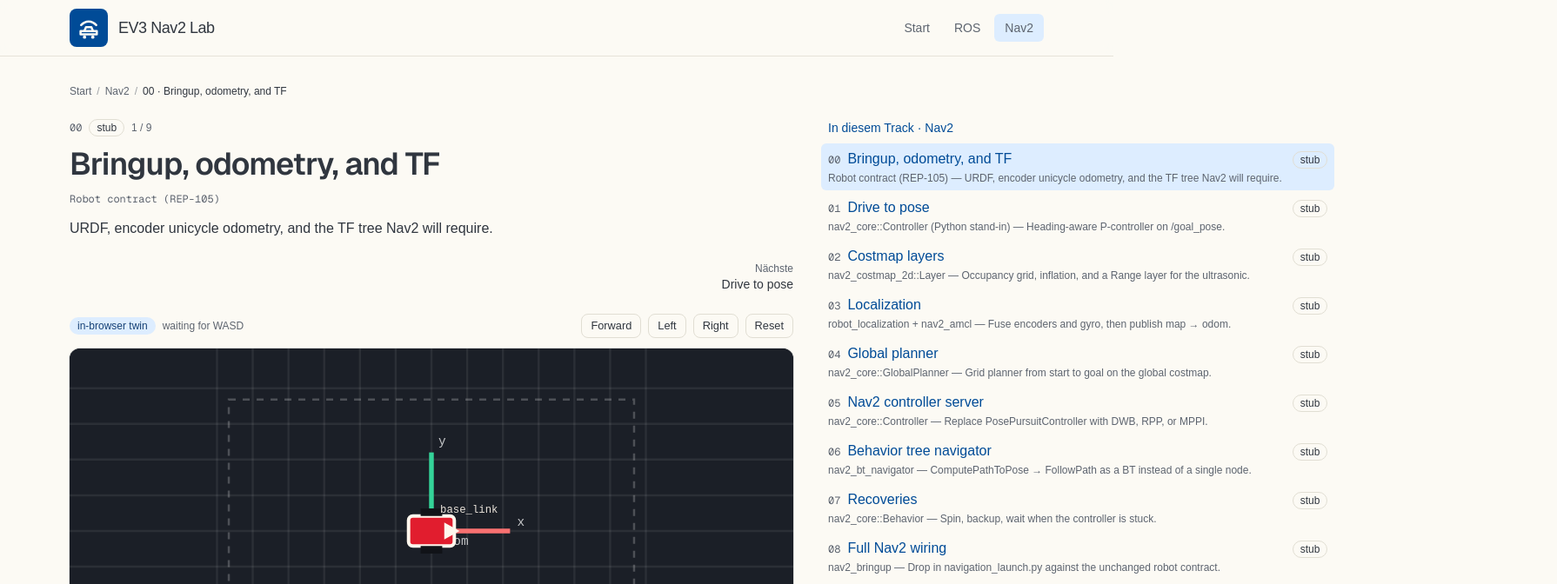
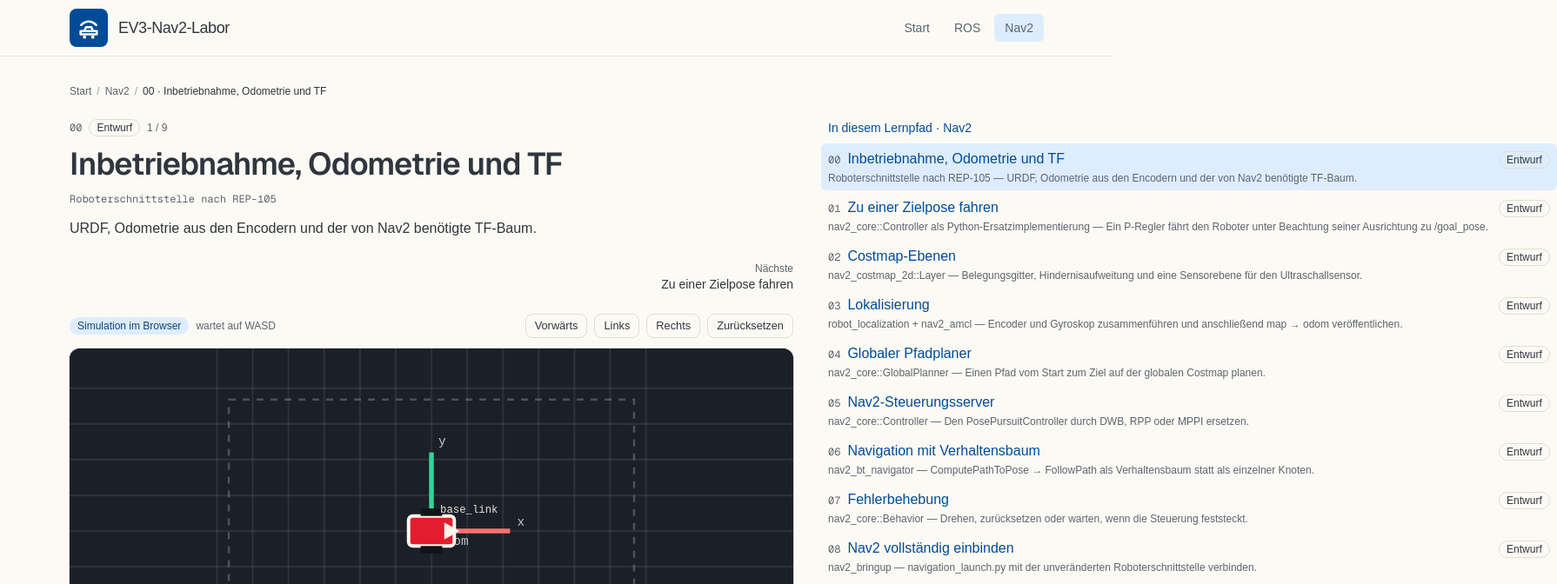
Before and after one commit to GreKnoche/RosTutorialOnPiBrick, a Next.js app in the folder web-frontend/: page /nav2/00 in a window 1280 px wide. Shown: the top 672 px of the page at 87% size, 1790 px wide, since content can reach past the window. Built offline with nearby package versions, Linux system fonts and the light colour scheme.

Commit message:
sprachliche anpssungen

```diff
--- a/web-frontend/app/layout.tsx
+++ b/web-frontend/app/layout.tsx
@@ -14,15 +14,15 @@ const geistMono = Geist_Mono({
 });
 
 export const metadata: Metadata = {
-  title: "EV3 Nav2 Lab",
+  title: "EV3-Nav2-Labor",
   description:
-    "Interactive Nav2 tutorial: ROS 2 on a companion PC, BrickPi3 agent on a Raspberry Pi.",
+    "Interaktiver Nav2-Lernpfad: ROS 2 auf einem Begleitrechner und BrickPi3 auf einem Raspberry Pi.",
 };
 
 export default function RootLayout({ children }: LayoutProps<"/">) {
   return (
     <html
-      lang="en"
+      lang="de"
       className={`${geistSans.variable} ${geistMono.variable} h-full antialiased`}
     >
       <body className="flex min-h-full flex-col bg-background text-foreground">
--- a/web-frontend/app/nav2/page.tsx
+++ b/web-frontend/app/nav2/page.tsx
@@ -1,5 +1,5 @@
 import { TrackLessons } from "@/components/track-lessons";
 
 export default function Nav2Page() {
-  return <TrackLessons trackId="nav2" kicker="Nav2 Tutorial · lessons 00–08" showSurface />;
+  return <TrackLessons trackId="nav2" kicker="Nav2-Lernpfad · Lektionen 00–08" showSurface />;
 }
--- a/web-frontend/app/page.tsx
+++ b/web-frontend/app/page.tsx
@@ -4,9 +4,11 @@ import { LessonIndex } from "@/components/lesson-index";
 import { curriculumOutline, trackHref } from "@/lib/curriculum";
 
 function availabilityLabel(ready: number, total: number) {
-  if (ready === 0) return `${total} placeholders`;
-  const stubs = total - ready;
-  return stubs > 0 ? `${ready} ready · ${stubs} placeholders` : `${ready} ready`;
+  if (ready === 0) return `${total} Lektionen in Arbeit`;
+  const drafts = total - ready;
+  return drafts > 0
+    ? `${ready} verfügbar · ${drafts} in Arbeit`
+    : `${ready} verfügbar`;
 }
 
 export default function HomePage() {
@@ -19,7 +21,7 @@ export default function HomePage() {
           ROS 2 Jazzy · BrickPi3 · Gazebo
         </p>
         <h1 className="max-w-3xl text-3xl font-semibold tracking-tight text-heading sm:text-4xl">
-          Tutorials
+          Lernpfade
         </h1>
       </section>
 
--- a/web-frontend/components/lesson-index.tsx
+++ b/web-frontend/components/lesson-index.tsx
@@ -1,6 +1,10 @@
 import Link from "next/link";
 import { Badge } from "@/components/ui/badge";
 import { lessonHref, type Lesson } from "@/lib/curriculum";
+
+function statusLabel(status: Lesson["status"]) {
+  return status === "ready" ? "verfügbar" : "Entwurf";
+}
 
 export function LessonIndex({
   lessons,
@@ -36,7 +40,7 @@ export function LessonIndex({
                 <span className="mt-0.5 block truncate text-xs text-muted-foreground">{detail}</span>
               </span>
               <Badge variant={lesson.status === "ready" ? "default" : "outline"}>
-                {lesson.status}
+                {statusLabel(lesson.status)}
               </Badge>
             </Link>
           </li>
--- a/web-frontend/components/lesson-placeholder.tsx
+++ b/web-frontend/components/lesson-placeholder.tsx
@@ -46,7 +46,7 @@ export function LessonPlaceholder({ lesson }: { lesson: Lesson }) {
             <div className="flex items-center gap-2">
               <span className="font-mono text-xs text-muted-foreground">{lesson.id}</span>
               <Badge variant={lesson.status === "ready" ? "default" : "outline"}>
-                {lesson.status}
+                {lesson.status === "ready" ? "verfügbar" : "Entwurf"}
               </Badge>
               {index >= 0 && (
                 <span className="text-xs text-muted-foreground">
@@ -72,7 +72,7 @@ export function LessonPlaceholder({ lesson }: { lesson: Lesson }) {
         </div>
         <aside className="flex flex-col gap-2">
           <h2 className="px-2 text-sm font-medium text-heading">
-            In diesem Track{track ? ` · ${track.title}` : ""}
+            In diesem Lernpfad{track ? ` · ${track.title}` : ""}
           </h2>
           <LessonIndex
             lessons={lessons}
--- a/web-frontend/components/robot-lab.tsx
+++ b/web-frontend/components/robot-lab.tsx
@@ -33,7 +33,7 @@ export function RobotLab({ lab, lessonId }: Props) {
   const frameRef = useRef<HTMLDivElement>(null);
   const twinRef = useRef(new Ev3Twin());
   const keysRef = useRef(new Set<string>());
-  const [status, setStatus] = useState("starting");
+  const [status, setStatus] = useState("wird gestartet");
   const [snapshot, setSnapshot] = useState<Snapshot>({
     pose: { x: 0, y: 0, theta: 0 },
     cmd: { linear: 0, angular: 0 },
@@ -56,7 +56,7 @@ export function RobotLab({ lab, lessonId }: Props) {
         draw(canvasRef.current, frameRef.current, twin, lab);
       } catch (err) {
         console.error(err);
-        setStatus("sim error");
+        setStatus("Simulationsfehler");
         return;
       }
       setSnapshot({
@@ -66,12 +66,12 @@ export function RobotLab({ lab, lessonId }: Props) {
         goal: twin.goal ? { ...twin.goal } : null,
       });
       if (mode === "goal") {
-        setStatus(twin.reached ? "goal reached" : twin.goal ? "tracking" : "awaiting /goal_pose");
+        setStatus(twin.reached ? "Ziel erreicht" : twin.goal ? "fährt zum Ziel" : "wartet auf /goal_pose");
       } else if (mode === "teleop") {
         const moving = Math.abs(twin.cmd.linear) + Math.abs(twin.cmd.angular) > 1e-3;
-        setStatus(moving ? "teleop" : "waiting for WASD");
+        setStatus(moving ? "manuelle Steuerung" : "wartet auf WASD");
       } else {
-        setStatus("stub — robot contract only");
+        setStatus("Entwurf — nur Roboterschnittstelle");
       }
     };
     step();
@@ -120,7 +120,7 @@ export function RobotLab({ lab, lessonId }: Props) {
     <div className="flex flex-col gap-3">
       <div className="flex flex-wrap items-center justify-between gap-2">
         <div className="flex items-center gap-2">
-          <Badge variant="secondary">in-browser twin</Badge>
+          <Badge variant="secondary">Simulation im Browser</Badge>
           <span className="text-xs text-muted-foreground">{status}</span>
         </div>
         <div className="flex flex-wrap gap-2">
@@ -137,7 +137,7 @@ export function RobotLab({ lab, lessonId }: Props) {
                 onPointerUp={() => keysRef.current.delete("w")}
                 onPointerLeave={() => keysRef.current.delete("w")}
               >
-                Forward
+                Vorwärts
               </Button>
               <Button
                 size="sm"
@@ -146,7 +146,7 @@ export function RobotLab({ lab, lessonId }: Props) {
                 onPointerUp={() => keysRef.current.delete("a")}
                 onPointerLeave={() => keysRef.current.delete("a")}
               >
-                Left
+                Links
               </Button>
               <Button
                 size="sm"
@@ -155,7 +155,7 @@ export function RobotLab({ lab, lessonId }: Props) {
                 onPointerUp={() => keysRef.current.delete("d")}
                 onPointerLeave={() => keysRef.current.delete("d")}
               >
-                Right
+                Rechts
               </Button>
             </>
           )}
@@ -168,11 +168,11 @@ export function RobotLab({ lab, lessonId }: Props) {
                 twinRef.current.reached = false;
               }}
             >
-              Sample goal
+              Beispielziel
             </Button>
           )}
           <Button size="sm" variant="outline" onClick={() => twinRef.current.reset()}>
-            Reset
+            Zurücksetzen
           </Button>
         </div>
       </div>
@@ -194,9 +194,9 @@ export function RobotLab({ lab, lessonId }: Props) {
         />
       </div>
       <p className="text-xs text-muted-foreground">
-        {lab === "teleop" && "W A S D or arrows to drive. R resets. Same unicycle update as ev3_core."}
-        {lab === "goal" && "Click the arena to publish /goal_pose. Same PosePursuitController as the ROS node."}
-        {lab === "none" && "No controller in this lesson. The chassis is here so you can see the TF frames you will reuse."}
+        {lab === "teleop" && "Mit W A S D oder den Pfeiltasten fahren. R setzt die Simulation zurück. Die Bewegungsberechnung entspricht ev3_core."}
+        {lab === "goal" && "In die Fläche klicken, um /goal_pose zu veröffentlichen. Es wird derselbe PosePursuitController wie im ROS-Knoten verwendet."}
+        {lab === "none" && "Diese Lektion enthält noch keine Steuerung. Am Fahrgestell sind die später wiederverwendeten TF-Koordinatensysteme zu sehen."}
       </p>
       <div className="grid gap-3 sm:grid-cols-2">
         <Inspector
@@ -207,7 +207,7 @@ export function RobotLab({ lab, lessonId }: Props) {
               "/odom",
               `x=${pose.x.toFixed(3)}  y=${pose.y.toFixed(3)}  yaw=${((pose.theta * 180) / Math.PI).toFixed(1)}°`,
             ],
-            ["/imu", `gyro yaw=${((pose.theta * 180) / Math.PI).toFixed(1)}° (not fused)`],
+            ["/imu", `Gierwinkel=${((pose.theta * 180) / Math.PI).toFixed(1)}° (nicht zusammengeführt)`],
             ["/ultrasonic", `${snapshot.rangeM.toFixed(2)} m`],
             [
               "/goal_pose",
@@ -220,12 +220,12 @@ export function RobotLab({ lab, lessonId }: Props) {
         <Inspector
           title="TF"
           rows={[
-            ["odom → base_link", "robot_node / twin"],
+            ["odom → base_link", "robot_node / Simulation"],
             ["base_link → wheel_left_link", "URDF"],
             ["base_link → wheel_right_link", "URDF"],
             ["base_link → gyro_link", "URDF"],
             ["base_link → ultrasonic_link", "URDF"],
-            ["map → odom", "lesson 03 (missing)"],
+            ["map → odom", "Lektion 03 (noch nicht umgesetzt)"],
           ]}
         />
       </div>
@@ -429,10 +429,10 @@ function draw(
   ctx.font = `${Math.max(11, ppm * 0.028)}px ui-sans-serif, system-ui`;
   const hint =
     lab === "teleop"
-      ? "WASD / arrows to drive · R reset"
+      ? "Mit WASD / Pfeiltasten fahren · R setzt zurück"
       : lab === "goal"
-        ? "Click to set /goal_pose"
-        : "Robot contract only — no controller";
+        ? "Klicken, um /goal_pose zu setzen"
+        : "Nur Roboterschnittstelle — keine Steuerung";
   ctx.fillText(hint, 14, height - 16);
 
   if (lab === "none") {
@@ -441,7 +441,7 @@ function draw(
     ctx.fillStyle = "rgba(255,255,255,0.88)";
     ctx.font = `${Math.max(13, ppm * 0.04)}px ui-sans-serif, system-ui`;
     ctx.textAlign = "center";
-    ctx.fillText("Stub lesson — robot contract is unchanged", width / 2, height / 2);
+    ctx.fillText("Lektion in Arbeit — Roboterschnittstelle unverändert", width / 2, height / 2);
     ctx.textAlign = "start";
   }
 }
--- a/web-frontend/components/site-header.tsx
+++ b/web-frontend/components/site-header.tsx
@@ -22,7 +22,7 @@ export function SiteHeader() {
       <div className="mx-auto flex h-16 w-full max-w-6xl items-center justify-between px-4">
         <Link href="/" className="flex items-center gap-3 font-medium">
           <BrandLogo className="size-11" />
-          <span className="text-lg tracking-tight">EV3 Nav2 Lab</span>
+          <span className="text-lg tracking-tight">EV3-Nav2-Labor</span>
         </Link>
         <nav className="flex items-center gap-1 text-sm">
           {links.map((link) => (
--- a/web-frontend/components/track-lessons.tsx
+++ b/web-frontend/components/track-lessons.tsx
@@ -35,11 +35,9 @@ export function TrackLessons({
           {track?.description}
         </p>
         <div className="flex flex-wrap gap-2 text-sm">
-          {ready > 0 && <Badge variant="default">{ready} lessons ready</Badge>}
+          {ready > 0 && <Badge variant="default">{ready} Lektionen verfügbar</Badge>}
           <Badge variant="outline">
-            {ready > 0
-              ? `${lessons.length - ready} stubs to fill in`
-              : `${lessons.length} placeholders`}
+            {lessons.length - ready} Lektionen in Arbeit
           </Badge>
         </div>
       </section>
--- a/web-frontend/lib/curriculum.ts
+++ b/web-frontend/lib/curriculum.ts
@@ -7,21 +7,21 @@ const curriculum: Curriculum = {
     {
       id: "ros",
       title: "ROS",
-      description: "ROS 2 auf dem Companion-PC, BrickPi3 auf dem Raspberry Pi.",
+      description: "ROS 2 auf dem Begleitrechner und BrickPi3 auf dem Raspberry Pi.",
     },
     {
       id: "nav2",
       title: "Nav2",
-      description: "Navigation mit Nav2, Mapping und Gazebo.",
+      description: "Navigation mit Nav2, Kartierung und Gazebo.",
     },
   ],
   lessons: [
     {
       id: "topics",
       slug: "topics",
-      title: "Topics, /cmd_vel, /odom",
+      title: "Topics: /cmd_vel und /odom",
       status: "stub",
-      summary: "Der Robot-Contract in einer Station: Topics, /cmd_vel und /odom.",
+      summary: "Die Roboterschnittstelle im Überblick: Topics, /cmd_vel und /odom.",
       track: "ros",
       lab: "teleop",
     },
@@ -30,7 +30,7 @@ const curriculum: Curriculum = {
       slug: "fahren",
       title: "Fahren lernen",
       status: "stub",
-      summary: "Mit Tasten und Buttons den EV3 bewegen. Tempo und Drehen stellst du selbst ein.",
+      summary: "Mit Tasten und Schaltflächen den EV3 bewegen. Tempo und Drehung stellst du selbst ein.",
       track: "ros",
       lab: "teleop",
     },
@@ -64,90 +64,90 @@ const curriculum: Curriculum = {
     {
       id: "00",
       slug: "bringup",
-      title: "Bringup, odometry, and TF",
+      title: "Inbetriebnahme, Odometrie und TF",
       status: "stub",
-      nav2_surface: "Robot contract (REP-105)",
-      summary: "URDF, encoder unicycle odometry, and the TF tree Nav2 will require.",
+      nav2_surface: "Roboterschnittstelle nach REP-105",
+      summary: "URDF, Odometrie aus den Encodern und der von Nav2 benötigte TF-Baum.",
       track: "nav2",
       lab: "teleop",
     },
     {
       id: "01",
       slug: "drive-to-pose",
-      title: "Drive to pose",
+      title: "Zu einer Zielpose fahren",
       status: "stub",
-      nav2_surface: "nav2_core::Controller (Python stand-in)",
-      summary: "Heading-aware P-controller on /goal_pose.",
+      nav2_surface: "nav2_core::Controller als Python-Ersatzimplementierung",
+      summary: "Ein P-Regler fährt den Roboter unter Beachtung seiner Ausrichtung zu /goal_pose.",
       track: "nav2",
       lab: "goal",
     },
     {
       id: "02",
       slug: "costmap",
-      title: "Costmap layers",
+      title: "Costmap-Ebenen",
       status: "stub",
       nav2_surface: "nav2_costmap_2d::Layer",
-      summary: "Occupancy grid, inflation, and a Range layer for the ultrasonic.",
+      summary: "Belegungsgitter, Hindernisaufweitung und eine Sensorebene für den Ultraschallsensor.",
       track: "nav2",
       lab: "none",
     },
     {
       id: "03",
       slug: "localization",
-      title: "Localization",
+      title: "Lokalisierung",
       status: "stub",
       nav2_surface: "robot_localization + nav2_amcl",
-      summary: "Fuse encoders and gyro, then publish map → odom.",
+      summary: "Encoder und Gyroskop zusammenführen und anschließend map → odom veröffentlichen.",
       track: "nav2",
       lab: "none",
     },
     {
       id: "04",
       slug: "global-planner",
-      title: "Global planner",
+      title: "Globaler Pfadplaner",
       status: "stub",
       nav2_surface: "nav2_core::GlobalPlanner",
-      summary: "Grid planner from start to goal on the global costmap.",
+      summary: "Einen Pfad vom Start zum Ziel auf der globalen Costmap planen.",
       track: "nav2",
       lab: "none",
     },
     {
       id: "05",
       slug: "controller-server",
-      title: "Nav2 controller server",
+      title: "Nav2-Steuerungsserver",
       status: "stub",
       nav2_surface: "nav2_core::Controller",
-      summary: "Replace PosePursuitController with DWB, RPP, or MPPI.",
+      summary: "Den PosePursuitController durch DWB, RPP oder MPPI ersetzen.",
       track: "nav2",
       lab: "none",
     },
     {
       id: "06",
       slug: "bt-navigator",
-      title: "Behavior tree navigator",
+      title: "Navigation mit Verhaltensbaum",
       status: "stub",
       nav2_surface: "nav2_bt_navigator",
-      summary: "ComputePathToPose → FollowPath as a BT instead of a single node.",
+      summary: "ComputePathToPose → FollowPath als Verhaltensbaum statt als einzelner Knoten.",
       track: "nav2",
       lab: "none",
     },
     {
       id: "07",
       slug: "recoveries",
-      title: "Recoveries",
+      title: "Fehlerbehebung",
       status: "stub",
       nav2_surface: "nav2_core::Behavior",
-      summary: "Spin, backup, wait when the controller is stuck.",
+      summary: "Drehen, zurücksetzen oder warten, wenn die Steuerung feststeckt.",
       track: "nav2",
       lab: "none",
     },
     {
       id: "08",
       slug: "nav2-bringup",
-      title: "Full Nav2 wiring",
+      title: "Nav2 vollständig einbinden",
       status: "stub",
       nav2_surface: "nav2_bringup",
-      summary: "Drop in navigation_launch.py against the unchanged robot contract.",
+      summary: "navigation_launch.py mit der unveränderten Roboterschnittstelle verbinden.",
       track: "nav2",
       lab: "none",
     },
```
